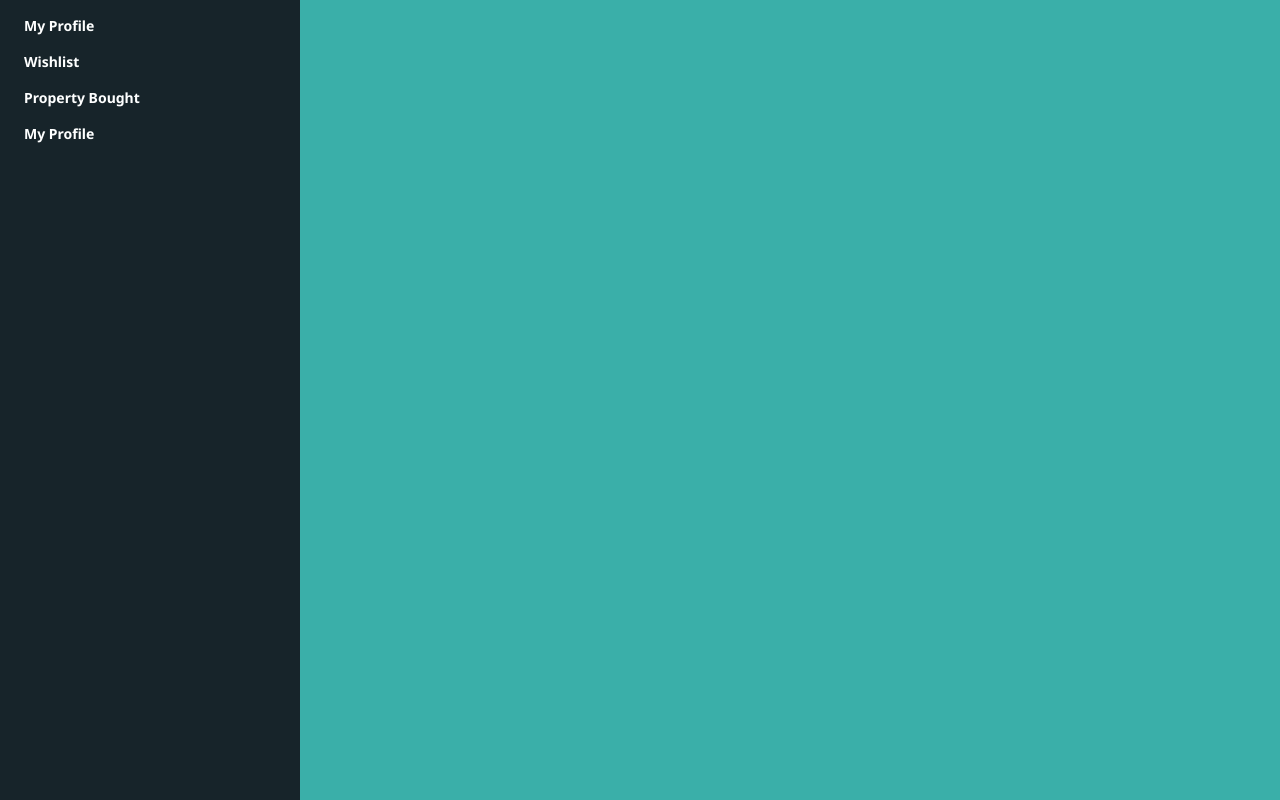
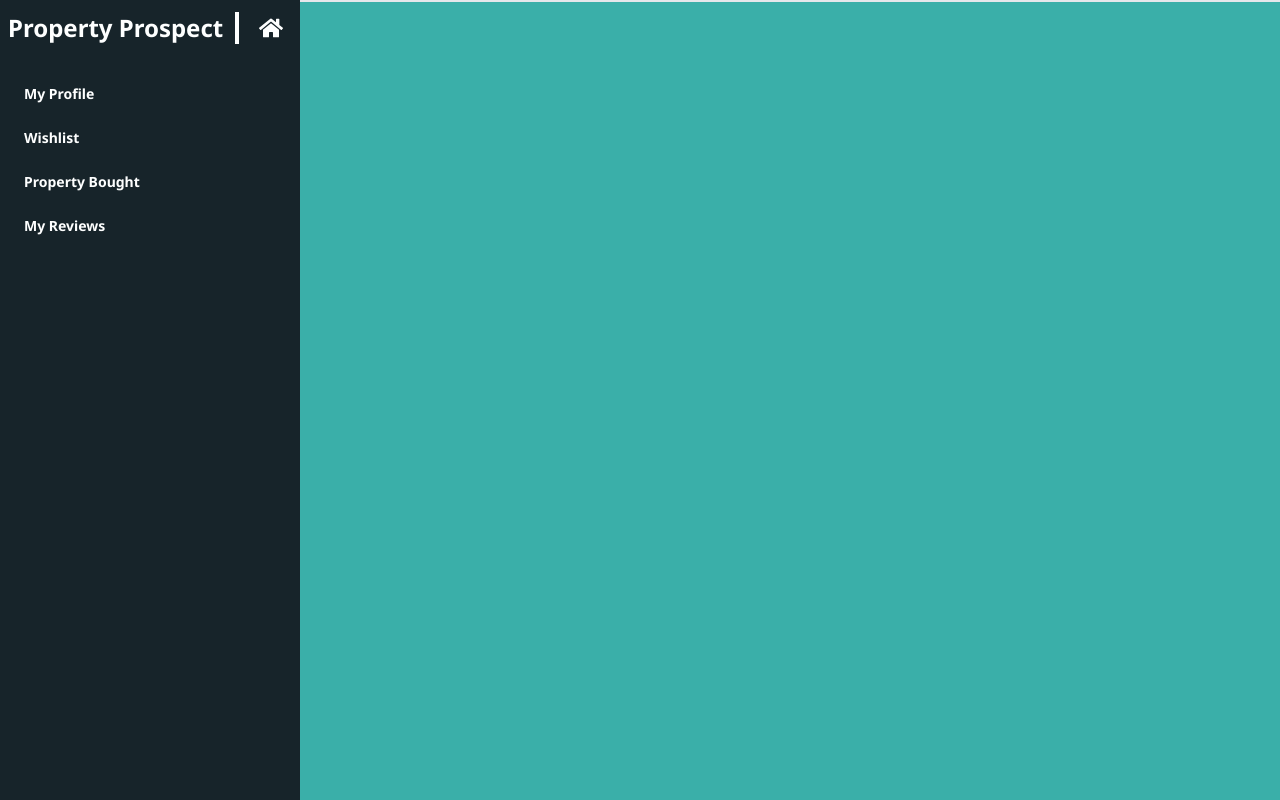
Before and after one commit to zunayedTheCreator/property-prospect-client, a React (Vite) app: page /dashboard in a window 1280 px wide. Built offline with nearby package versions, Linux system fonts and the light colour scheme; no server answers; a web font is replaced by a local one.

Commit message:
profile page created

```diff
--- a/src/Layout/Dashboard.jsx
+++ b/src/Layout/Dashboard.jsx
@@ -1,11 +1,16 @@
 import React from 'react';
-import { NavLink, Outlet } from 'react-router-dom';
+import { Link, NavLink, Outlet } from 'react-router-dom';
+import { FaHome } from "react-icons/fa";
 
 const Dashboard = () => {
     return (
         <div className='bg-[#3AAFA9] flex'>
-            <div className='w-[300px] min-h-screen bg-[#17242A]'>
-                <ul className='menu'>
+            <div className='hidden lg:block w-[300px] min-h-screen bg-[#17242A] text-[#FEFFFF] px-2 py-3'>
+                <div className='flex items-center mb-8'>
+                    <h4 className="text-2xl border-y-none border-l-none border-r-4 border-[#FEFFFF] pr-3 font-bold w-fit">Property Prospect</h4>
+                    <Link to={'/'}><FaHome className='text-2xl ml-5'></FaHome></Link>
+                </div>
+                <ul className='menu p-0 gap-2'>
                     <NavLink className={({ isActive, isPending }) =>
                                 isActive
                                 ? "text-[#17242A] bg-[#DEF2F1] hover:bg-[#FEFFFF] rounded-full font-bold hover:text-[#17242A]"
@@ -33,11 +38,13 @@ const Dashboard = () => {
                                 : isPending
                                 ? "pending text-[#FEFFFF]"
                                 : "rounded-full font-bold text-[#FEFFFF]"
-                            } to={'/dashboard/my-reviews'}><li><a>My Profile</a></li></NavLink>
+                            } to={'/dashboard/my-reviews'}><li><a>My Reviews</a></li></NavLink>
                 </ul>
             </div>
             <div className='flex-1'>
-                <Outlet></Outlet>
+                <div className='max-w-7xl mx-auto border'>
+                    <Outlet></Outlet>
+                </div>
             </div>
         </div>
     );
--- /dev/null
+++ b/src/Pages/Dashboard/Profile/UserProfile.jsx
@@ -0,0 +1,32 @@
+import React, { useContext } from 'react';
+import { AuthContext } from '../../../providers/AuthProvider';
+import { FaClock, FaEnvelope, FaPen, FaUser } from 'react-icons/fa';
+
+const UserProfile = () => {
+    const {user} = useContext(AuthContext);
+
+    return (
+        <div className='min-h-screen flex items-center justify-center'>
+            <div className='w-[350px] md:w-[450px] bg-[#17242A] rounded-lg px-3 py-4 text-[#FEFFFF]'>
+                <div className='text-center mb-2'>
+                    <div className="avatar">
+                        <div className="w-20 rounded-full border-2 border-[#FEFFFF]">
+                            <img src={user.photoURL} />
+                        </div>
+                    </div>
+                </div>
+                <div className='border-t-2 border-[#FEFFFF] mb-5'></div>
+                <div className='px-3'>
+                    <h3 className='font-bold flex items-center gap-2 text-base md:text-xl mb-3'><FaUser className='text-xl md:text-2xl'></FaUser> {user.displayName}</h3>
+                    <h3 className='font-bold flex items-center gap-2 text-base md:text-xl mb-5'><FaEnvelope className='text-xl md:text-2xl'></FaEnvelope> {user.email}</h3>
+                    <h3 className='font-bold text-base md:text-xl mb-1'>Account Created on:</h3>
+                    <h3 className='font-bold flex items-center gap-2 text-base md:text-xl'><FaClock className='text-xl md:text-2xl'></FaClock> {user.metadata?.creationTime}</h3>
+                </div>
+                <div className='border-t-2 border-[#FEFFFF] mb-5 mt-3'></div>
+                <button className="btn bg-[#DEF2F1] hover:bg-[#FEFFFF] text-black font-bold rounded-md"><FaPen></FaPen>Update Profile</button>
+            </div>
+        </div>
+    );
+};
+
+export default UserProfile;
--- a/src/Routes/Routes.jsx
+++ b/src/Routes/Routes.jsx
@@ -9,6 +9,7 @@ import Register from '../Pages/Register/Register';
 import PrivateRoute from './PrivateRoute';
 import Details from '../Pages/Details/Details';
 import Dashboard from '../Layout/Dashboard';
+import UserProfile from '../Pages/Dashboard/Profile/UserProfile';
 
 export const router = createBrowserRouter([
     {
@@ -46,7 +47,7 @@ export const router = createBrowserRouter([
         children: [
             {
                 path: 'profile',
-                element: <h2>profile</h2>
+                element: <UserProfile></UserProfile>
             },
             {
                 path: 'wishlist',
```
